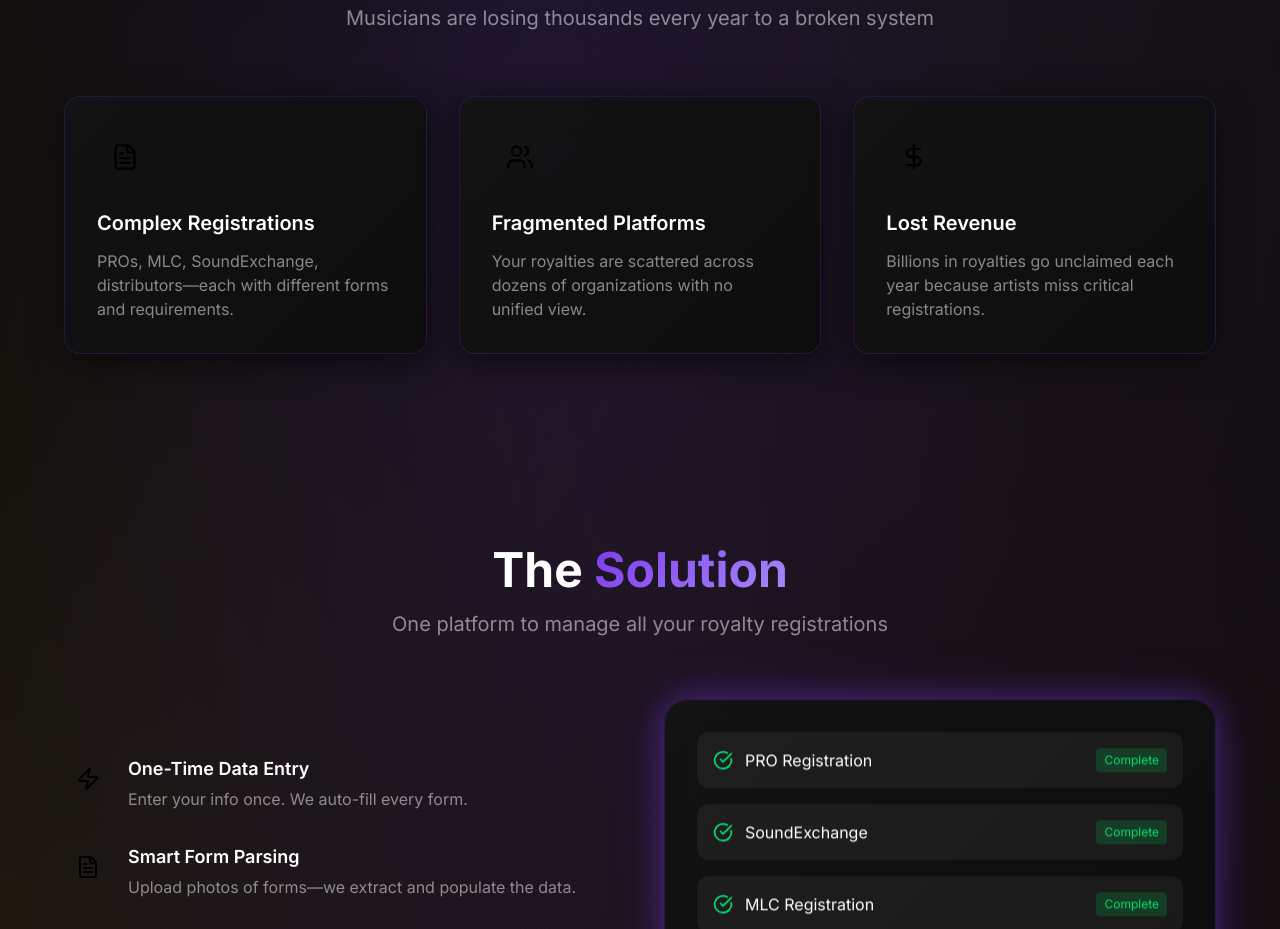
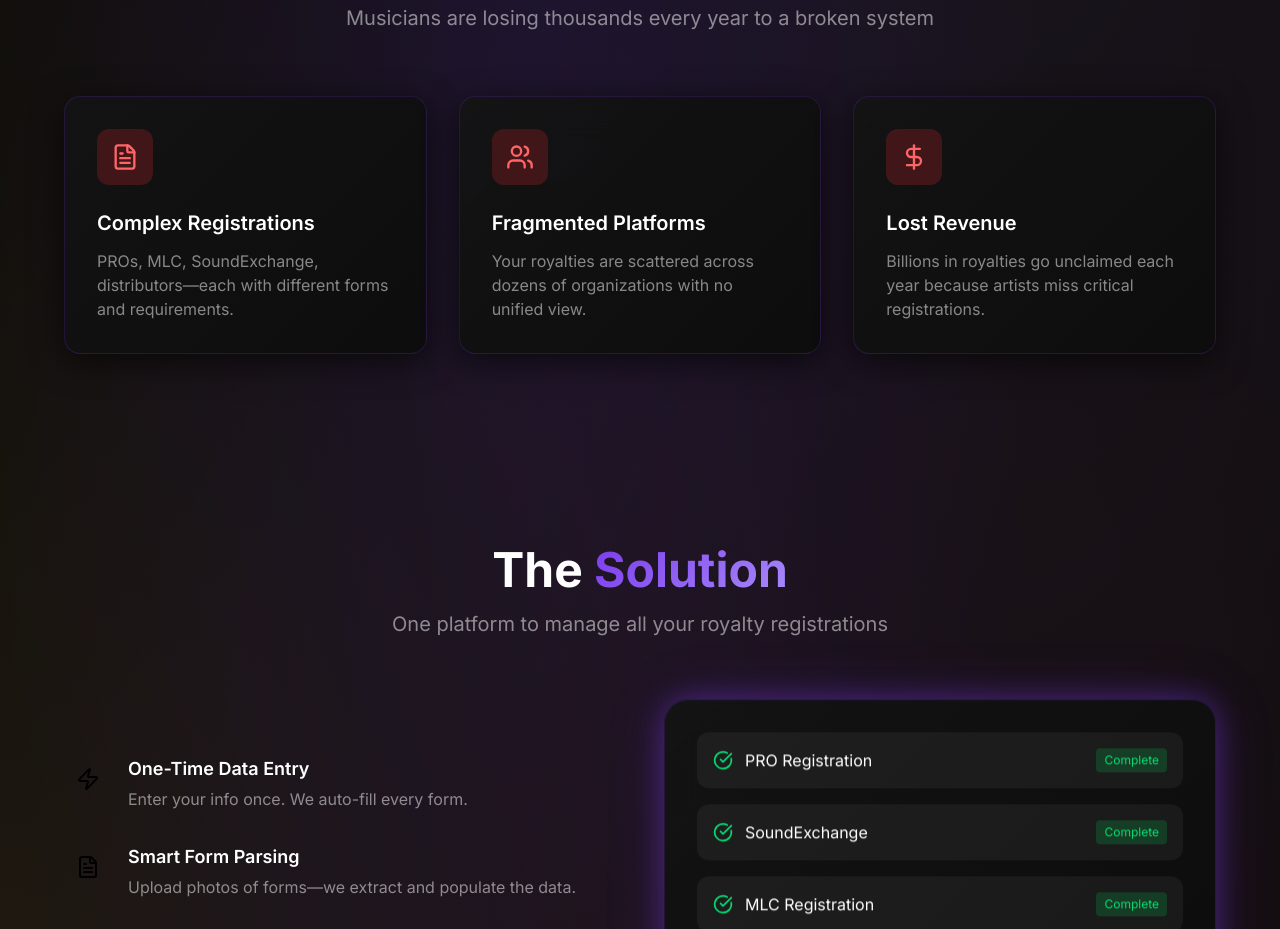
Before and after one commit to sidewayz8solutions/royally-tuned, a React (Vite) app: page / in a window 1280 px wide. Shown: the part 1160-2089 px from the top of the page. Built offline with nearby package versions, Linux system fonts and the light colour scheme; no server answers.

Commit message:
feat: update card background color and icon color on Home page

```diff
--- a/src/pages/Home.tsx
+++ b/src/pages/Home.tsx
@@ -108,8 +108,8 @@ export default function Home() {
               <StaggerItem key={i}>
                 <TiltCard>
                   <div className="glass-card rounded-2xl p-8 h-full">
-                    <div className="w-14 h-14 rounded-xl bg-crimson-600/20 flex items-center justify-center mb-6">
-                      <item.icon className="w-7 h-7 text-crimson-400" />
+                    <div className="w-14 h-14 rounded-xl bg-red-500/20 flex items-center justify-center mb-6">
+                      <item.icon className="w-7 h-7 text-red-400" />
                     </div>
                     <h3 className="text-xl font-semibold text-white mb-3">{item.title}</h3>
                     <p className="text-white/50">{item.desc}</p>
```
